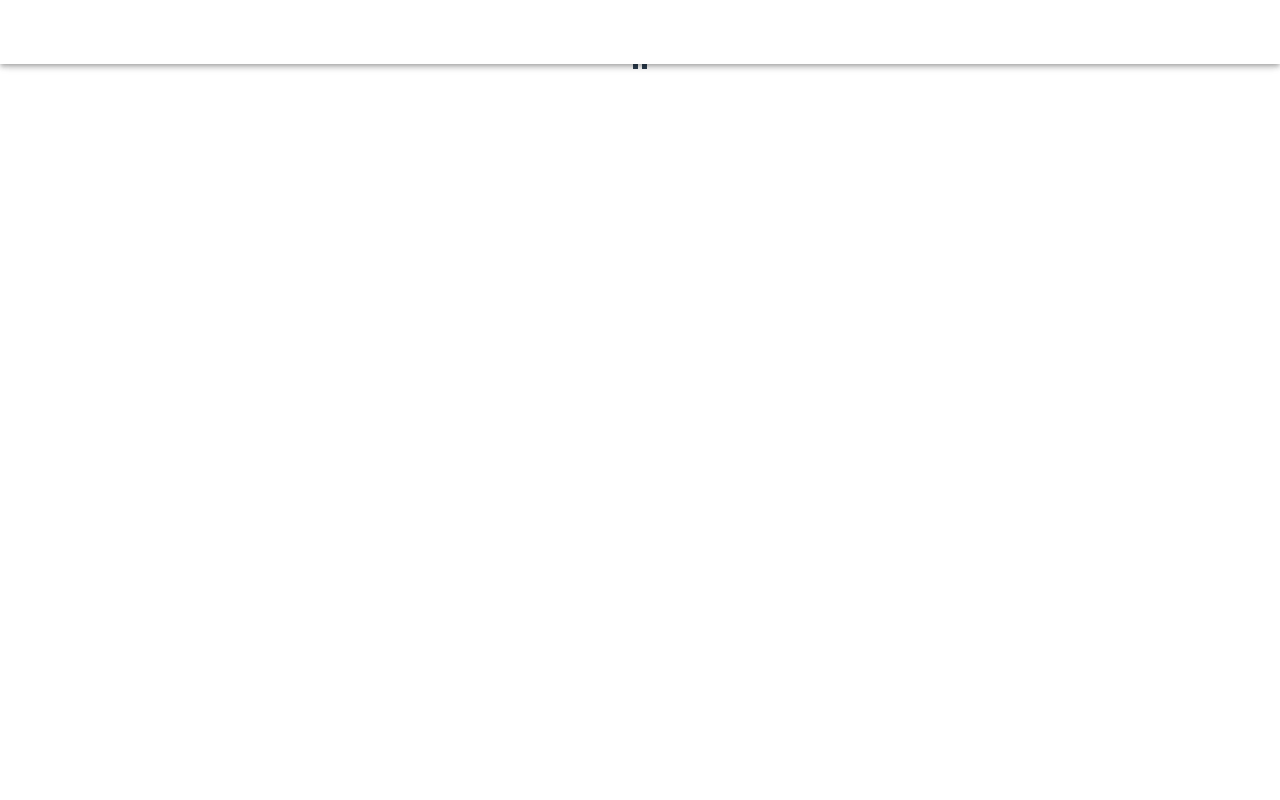
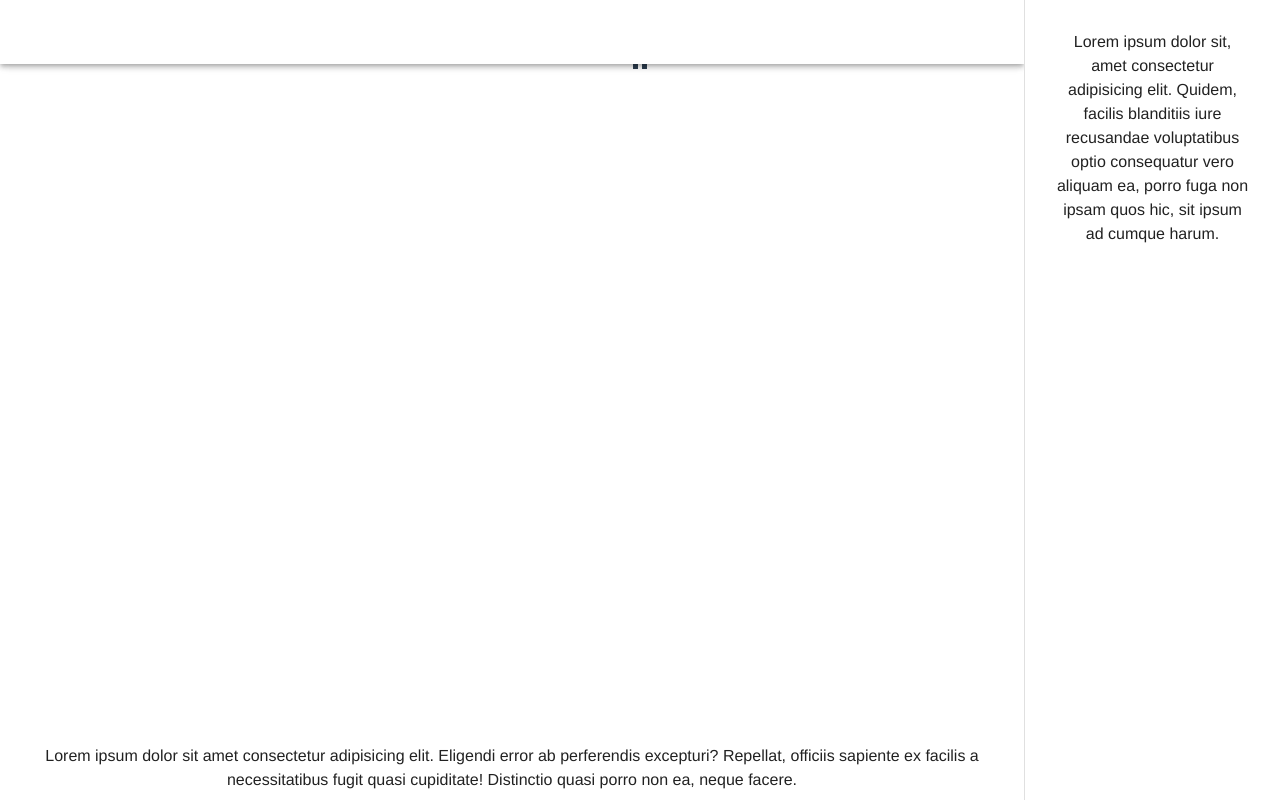
Before and after one commit to ProgrammerSohan/Vue3-Ecommerce-App, a Vue app in the folder ecom-vue3/: page / in a window 1280 px wide. Built offline with nearby package versions, Linux system fonts and the light colour scheme.

Commit message:
1_installation & layouts_a_t2

```diff
--- a/ecom-vue3/src/components/AppLayout.vue
+++ b/ecom-vue3/src/components/AppLayout.vue
@@ -1,7 +1,28 @@
 <template>
   <div class="layout">
     <v-layout>
+        <v-navigation-drawer v-model="drawer" location="right">
+            <p>
+                Lorem ipsum dolor sit, amet consectetur adipisicing elit. Quidem, facilis blanditiis iure recusandae voluptatibus optio consequatur vero aliquam ea, porro fuga non ipsam quos hic, sit ipsum ad cumque harum.
+            </p>
+
+        </v-navigation-drawer>
       <v-app-bar></v-app-bar>
+      <v-footer :app="true">
+        <p>
+            Lorem ipsum dolor sit amet consectetur adipisicing elit. Eligendi error ab perferendis excepturi? Repellat, officiis sapiente ex facilis a necessitatibus fugit quasi cupiditate! Distinctio quasi porro non ea, neque facere.
+        </p>
+
+      </v-footer>
     </v-layout>
   </div>
 </template>
+<script>
+    export default{
+        data: () => ({
+            drawer: true,
+
+        }),
+    };
+
+</script>
```
